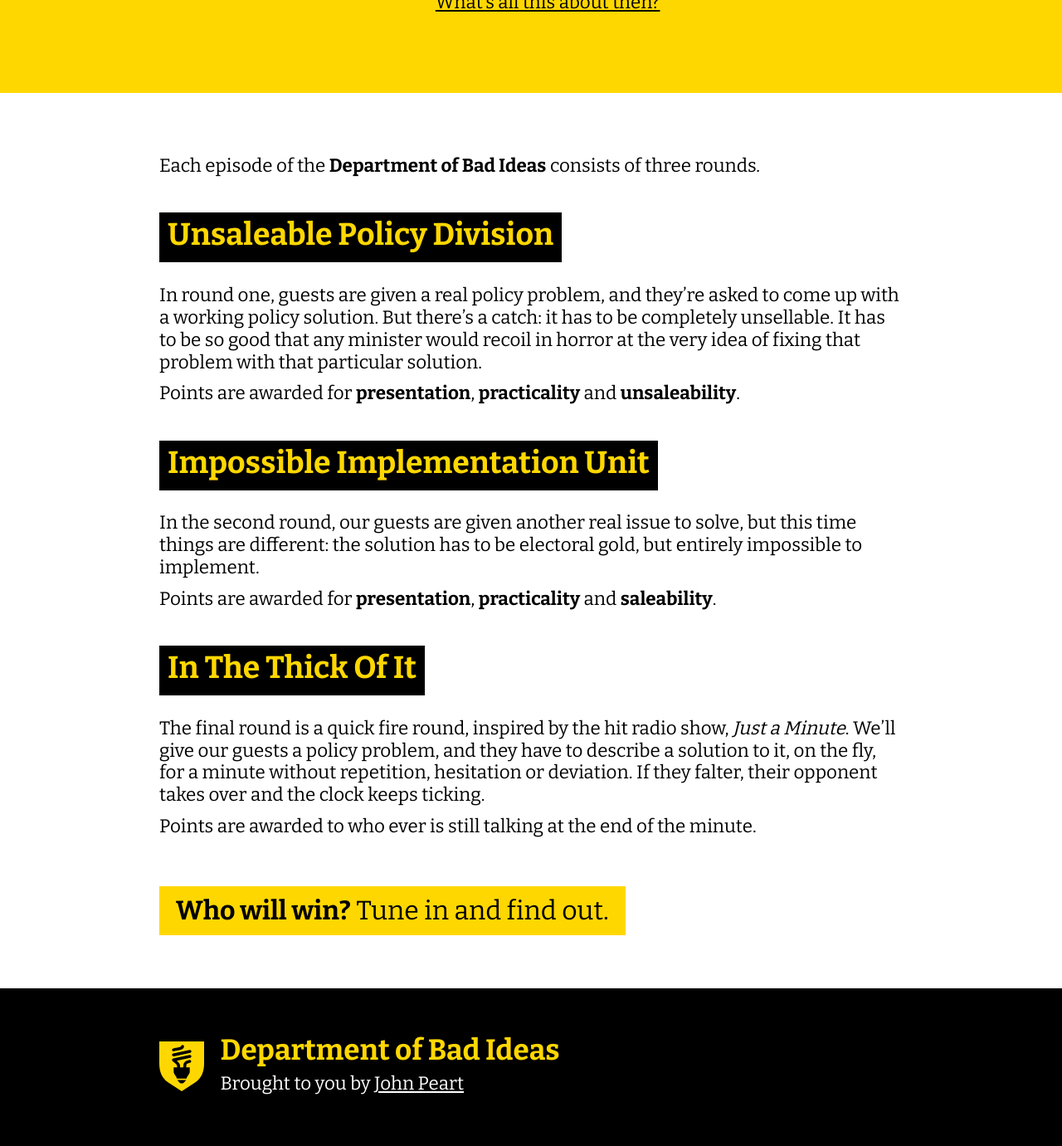
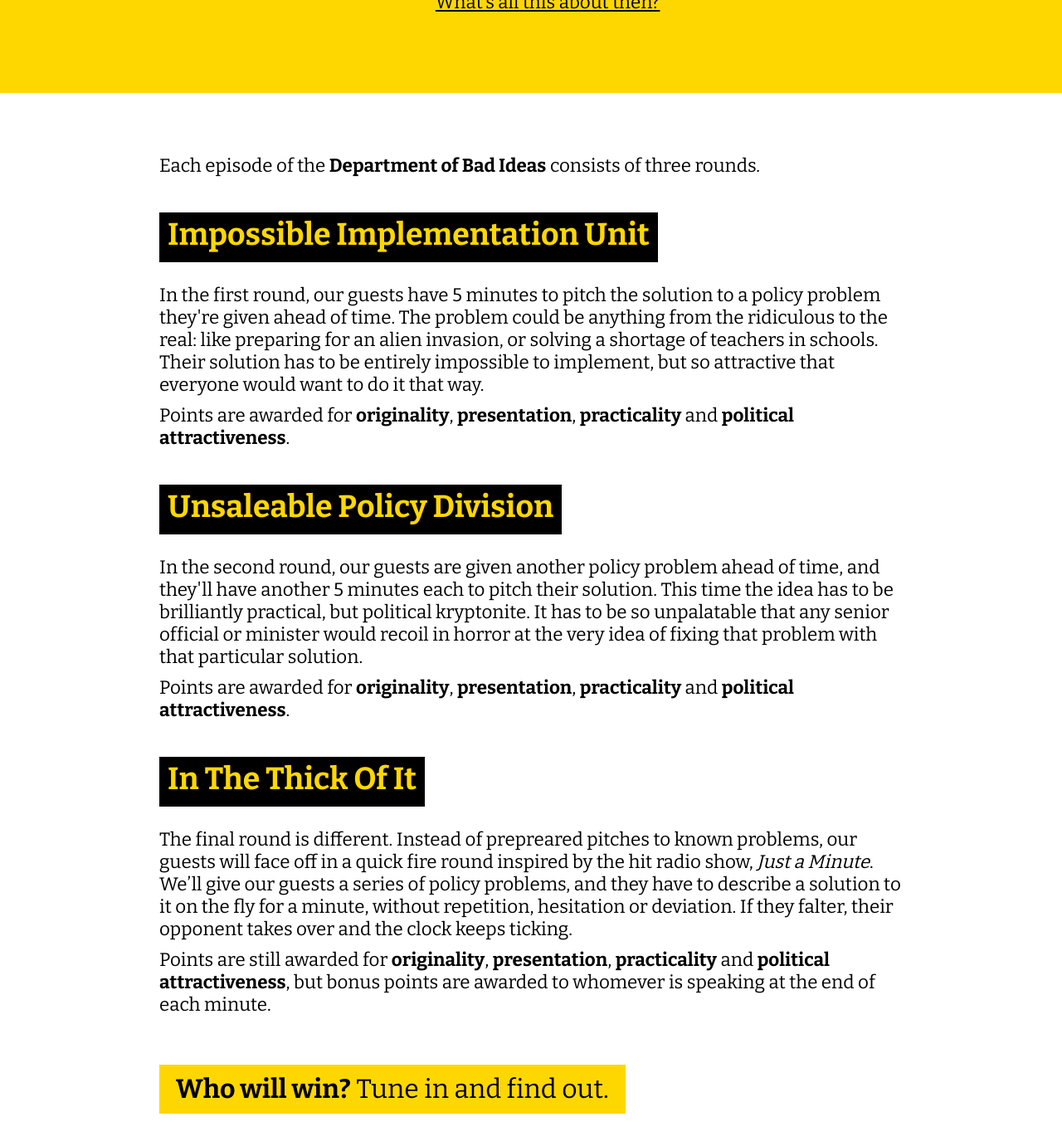
Before and after one commit to johnpeart/dept-of-bad-ideas, a Jekyll site: the page built from index.html, in a window 1280 px wide and 1400 px high, scrolled down 1177 px. Shown: the top 1381 px of the window at 83% size. Built offline with Jekyll 4.4.1, drawn with Linux system fonts in a browser that asks for light colours; some of the changed text lies outside the part shown.

Commit message:
Update home.html

```diff
--- a/_layouts/home.html
+++ b/_layouts/home.html
@@ -14,7 +14,7 @@ layout: default
 
 			<h1 class="home--jumbotron--title">The <strong>Department of Bad Ideas</strong> is a podcast about policy, disconnected from reality.</h1>
 
-			<p class="home--jumbotron--lead">In each episode, two guests engage in a head-to-head battle of unconventional policy wits; solving real world problems in the most impractical and impossible ways.</p>
+			<p class="home--jumbotron--lead">In each episode, two guests engage in a head-to-head battle of unconventional policy wits; solving real world problems in the most impractical, unpalatable and impossible ways.</p>
 
 
 		</div>
@@ -78,23 +78,23 @@ layout: default
 
 				<p>Each episode of the <strong>Department of Bad Ideas</strong> consists of three rounds.</p>
 
+				<h2>Impossible Implementation Unit</h2>
+
+				<p>In the first round, our guests have 5 minutes to pitch the solution to a policy problem they're given ahead of time. The problem could be anything from the ridiculous to the real: like preparing for an alien invasion, or solving a shortage of teachers in schools. Their solution has to be entirely impossible to implement, but so attractive that everyone would want to do it that way.</p>
+
+				<p>Points are awarded for <strong>originality</strong>, <strong>presentation</strong>, <strong>practicality</strong> and <strong>political attractiveness</strong>.</p>
+
 				<h2>Unsaleable Policy Division</h2>
 
-				<p>In round one, guests are given a real policy problem, and they’re asked to come up with a working policy solution. But there’s a catch: it has to be completely unsellable. It has to be so good that any minister would recoil in horror at the very idea of fixing that problem with that particular solution.</p>
+				<p>In the second round, our guests are given another policy problem ahead of time, and they'll have another 5 minutes each to pitch their solution. This time the idea has to be brilliantly practical, but political kryptonite. It has to be so unpalatable that any senior official or minister would recoil in horror at the very idea of fixing that problem with that particular solution.</p>
 
-				<p>Points are awarded for <strong>presentation</strong>, <strong>practicality</strong> and <strong>unsaleability</strong>.</p>
-
-				<h2>Impossible Implementation Unit</h2>
-
-				<p>In the second round, our guests are given another real issue to solve, but this time things are different: the solution has to be electoral gold, but entirely impossible to implement.</p>
-
-				<p>Points are awarded for <strong>presentation</strong>, <strong>practicality</strong> and <strong>saleability</strong>.</p>
+				<p>Points are awarded for <strong>originality</strong>, <strong>presentation</strong>, <strong>practicality</strong> and <strong>political attractiveness</strong>.</p>
 
 				<h2>In The Thick Of It</h2>
 
-				<p>The final round is a quick fire round, inspired by the hit radio show, <em>Just a Minute</em>. We’ll give our guests a policy problem, and they have to describe a solution to it, on the fly, for a minute without repetition, hesitation or deviation. If they falter, their opponent takes over and the clock keeps ticking.</p>
+				<p>The final round is different. Instead of prepreared pitches to known problems, our guests will face off in a quick fire round inspired by the hit radio show, <em>Just a Minute</em>. We’ll give our guests a series of policy problems, and they have to describe a solution to it on the fly for a minute, without repetition, hesitation or deviation. If they falter, their opponent takes over and the clock keeps ticking.</p>
 
-				<p>Points are awarded to who ever is still talking at the end of the minute.</p>
+				<p>Points are still awarded for <strong>originality</strong>, <strong>presentation</strong>, <strong>practicality</strong> and <strong>political attractiveness</strong>, but bonus points are awarded to whomever is speaking at the end of each minute.</p>
 
 				<p class="home--about--final-para"><strong>Who will win?</strong> Tune in and find out.</p>
 
```
